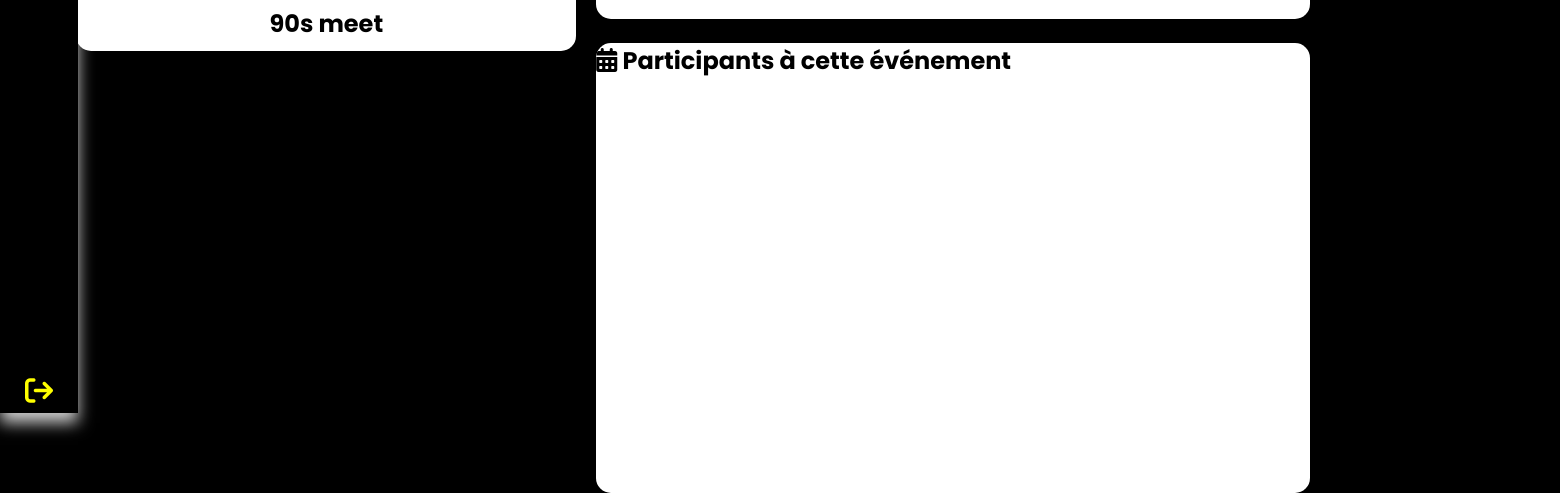
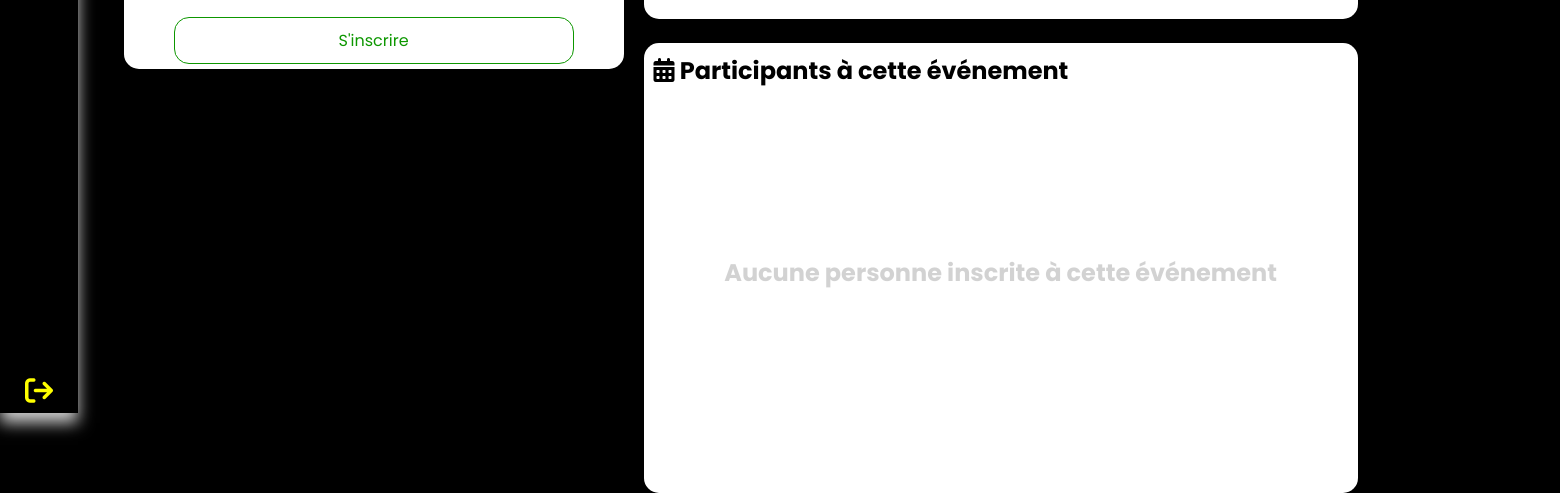
Before and after one commit to kevinflplm/carmeet_M426, a PHP site: page /meetdetails.php?meet=13 in a window 1560 px wide; the page is wider, and only the part inside the window is pictured. Shown: the part 387-880 px from the top of that part. Run offline with PHP 8.4, Linux system fonts and the light colour scheme; a user stored in the database is signed in; data comes from the database, SQL or seed files in the repository; some libraries are stand-ins or nearby versions.

Commit message:
Update
Style bouton inscription

```diff
--- a/css/style.css
+++ b/css/style.css
@@ -511,7 +511,7 @@ main .title {
 }
 
 .meet-cover {
-  height: 382px;
+  height: 400px;
   width: 500px;
   margin-top: 7vh;
   display: flex;
@@ -539,6 +539,24 @@ main .title {
   margin-bottom: 10px;
 }
 
+.meet-cover p, .meet-cover a {
+  margin: 5px;
+  width: 80%;
+  font-size: 16px;
+}
+
+.btn-block {
+  border: #b9b9b98a solid 1px;
+  border-radius: 15px;
+  padding: 10px 20px;
+  text-align: center;
+  font-size: 12px;
+  cursor: not-allowed;
+  text-decoration: none;
+  color: #ffffff;
+  background-color: #b9b9b98c;
+}
+
 .meet-info {
   display: flex;
   flex-direction: column;
@@ -555,6 +573,20 @@ main .title {
   margin-left: 20px;
   margin-top: 3vh;
   overflow-y: scroll;
+}
+
+.inscription-list h2 {
+  margin: 10px;
+}
+
+.not-inscrit {
+  display: flex;
+  justify-content: center;
+  margin-top: 22%;
+}
+
+.not-inscrit h2 {
+  color: rgba(180, 180, 180, 0.603);
 }
 
 /*FIN PAGE DETAIL CSS*/
@@ -673,7 +705,7 @@ main .title {
   color: rgba(180, 180, 180, 0.603);
 }
 
-.profil-list .btn-desinscrire {
+.btn-desinscrire {
   border: #ff0000 solid 1px;
   border-radius: 15px;
   color: #ff0000;
@@ -687,7 +719,7 @@ main .title {
   margin-top: 25px;
 }
 
-.profil-list .btn-desinscrire:hover {
+.btn-desinscrire:hover {
   border: #ff0000 solid 1px;
   background-color: #ff0000ad;
   color: #ffffff;
--- a/meetdetails.php
+++ b/meetdetails.php
@@ -12,6 +12,8 @@ $verifInscription = verifDejaInscrit($meet, $userId);
 $meetById = meetSelectById($meet);
 
 $allInscription = getAllInscription($meet);
+
+$nbInscrits = count($allInscription);
 
 ?>
 <!DOCTYPE html>
@@ -44,6 +46,14 @@ $allInscription = getAllInscription($meet);
                     <div class="meet-title">
                         <h2><?= $info->titre ?></h2>
                     </div>
+                    <?php
+                    if (count($verifInscription) == 0) { ?>
+                        <a href="controler/inscriptionMeet.php?meet=<?= $meet ?>" class="btn-sauv">S'inscrire</a>
+                    <?php } else { ?>
+                        <p class="btn-block">Déjà inscrit</p>
+                        <!-- <a href="controler/inscriptionMeet.php?meet=<?= $meet ?>" class="btn-block">Déjà inscrit</a> -->
+                    <?php }
+                    ?>
                 </div>
                 <div class="meet-details">
                     <div class="meet-info">
@@ -51,6 +61,9 @@ $allInscription = getAllInscription($meet);
                     </div>
                     <div class="inscription-list" id="scroll">
                         <h2><i class="fa-solid fa-calendar-days"></i> Participants à cette événement</h2>
+                        <?php
+                        if ($nbInscrits > 0) {
+                        ?>
                             <ul>
                                 <?php
                                 if ($_SESSION['role'] == "admin") {
@@ -64,16 +77,22 @@ $allInscription = getAllInscription($meet);
                                                 <span><?= $value->Pseudo ?></span><br>
                                                 <span></span>
                                             </div>
-                                        <a href="controler/desinscription.php?id=" class="btn-desinscrire">Se désinscrire</a>
+                                            <a href="controler/desinscription.php?id=" class="btn-desinscrire">Retirer le participant</a>
                                         </li>
 
                                 <?php  }
                                 } ?>
                             </ul>
-                        <!-- <div class="not-meet">
+                        <?php
+                        } else {
+                        ?>
+                            <div class="not-inscrit">
                                 <h2>Aucune personne inscrite à cette événement</h2>
-                                </div> -->
                             </div>
+                    </div>
+                <?php
+                        }
+                ?>
                 </div>
             </div>
 
@@ -83,14 +102,6 @@ $allInscription = getAllInscription($meet);
             <h3>Date :</h3>
             <p><?= $info->date ?></p>
         <?php } ?>
-        <br>
-        <?php
-        if (count($verifInscription) == 0) { ?>
-            <a href="controler/inscriptionMeet.php?meet=<?= $meet ?>" class="btn-sauv">S'inscrire</a>
-        <?php } else { ?>
-            <a href="controler/inscriptionMeet.php?meet=<?= $meet ?>" style="pointer-events: none" class="btn-sauv">Déjà inscrit</a>
-        <?php }
-        ?>
     </main>
 </body>
 
```
Lines whose indentation alone changed are shown as unchanged.
